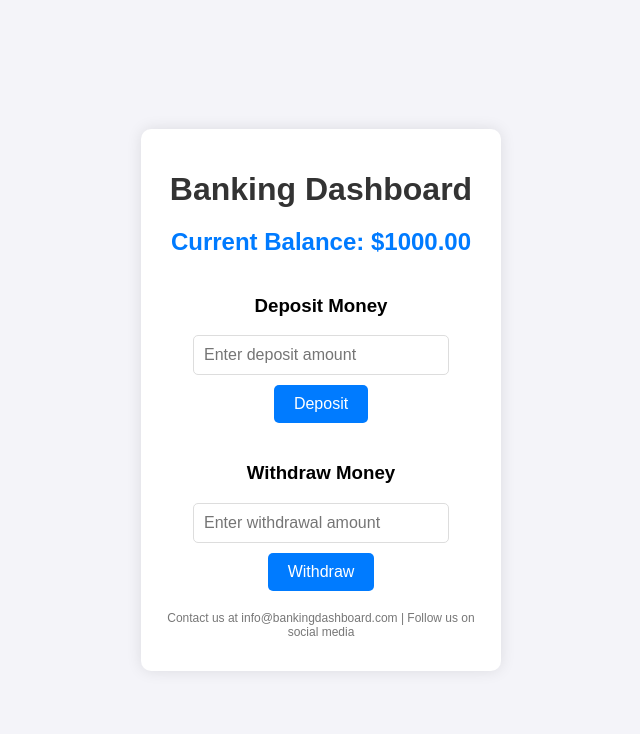
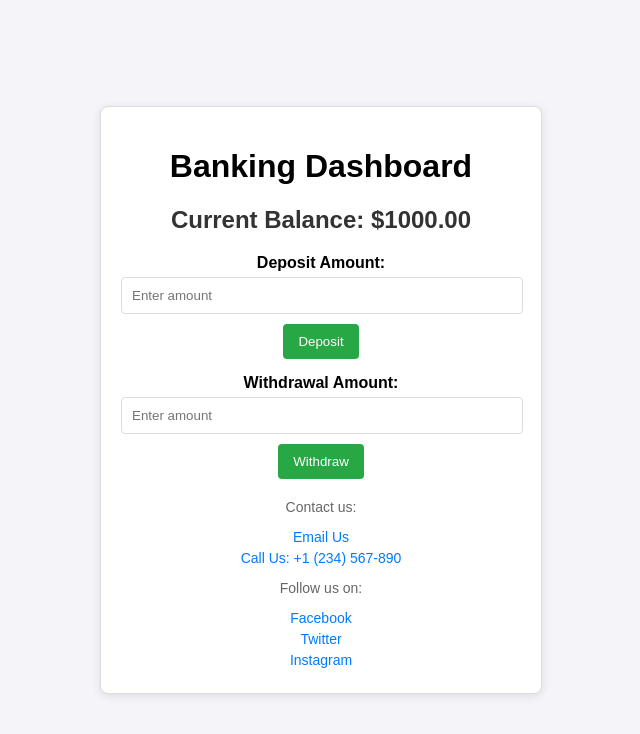
Before and after one commit to mahimagontalwar/Banking-Dashboard, a plain HTML site: page index.html in a window 1280 px wide. Shown: the whole page, without its empty margins (319-959 px from the left). Drawn offline with Linux system fonts and the light colour scheme.

Commit message:
commited

```diff
--- a/index.html
+++ b/index.html
@@ -2,37 +2,45 @@
 <html lang="en">
 <head>
     <meta charset="UTF-8">
-    <meta http-equiv="X-UA-Compatible" content="IE=edge">
     <meta name="viewport" content="width=device-width, initial-scale=1.0">
     <title>Banking Dashboard</title>
     <link rel="stylesheet" href="styles.css">
 </head>
 <body>
-    <div class="container">
-        <header>
-            <h1>Banking Dashboard</h1>
-        </header>
-        <main>
-            <section class="balance-section">
-                <h2>Current Balance: $<span id="balance">1000.00</span></h2>
-            </section>
-            <section class="actions">
-                <div class="action">
-                    <h3>Deposit Money</h3>
-                    <input type="number" id="deposit-amount" placeholder="Enter deposit amount">
-                    <button onclick="deposit()">Deposit</button>
-                </div>
-                <div class="action">
-                    <h3>Withdraw Money</h3>
-                    <input type="number" id="withdraw-amount" placeholder="Enter withdrawal amount">
-                    <button onclick="withdraw()">Withdraw</button>
-                </div>
-            </section>
-        </main>
+    <div class="dashboard">
+        <h1>Banking Dashboard</h1>
+        <div class="balance">
+            <h2>Current Balance: $<span id="balance">1000</span></h2>
+        </div>
+
+        <div class="transaction">
+            <label for="depositAmount">Deposit Amount:</label>
+            <input type="number" id="depositAmount" placeholder="Enter amount">
+            <button id="depositBtn">Deposit</button>
+        </div>
+
+        <div class="transaction">
+            <label for="withdrawAmount">Withdrawal Amount:</label>
+            <input type="number" id="withdrawAmount" placeholder="Enter amount">
+            <button id="withdrawBtn">Withdraw</button>
+        </div>
+
         <footer>
-            <p>Contact us at info@bankingdashboard.com | Follow us on social media</p>
+            <p>Contact us:</p>
+            <ul class="contact-info">
+                <li><a href="mailto:contact@bankdashboard.com">Email Us</a></li>
+                <li><a href="tel:+1234567890">Call Us: +1 (234) 567-890</a></li>
+            </ul>
+            <p>Follow us on:</p>
+            <ul class="social-links">
+                <li><a href="https://facebook.com" target="_blank">Facebook</a></li>
+                <li><a href="https://twitter.com" target="_blank">Twitter</a></li>
+                <li><a href="https://instagram.com" target="_blank">Instagram</a></li>
+            </ul>
         </footer>
+
     </div>
+
     <script src="script.js"></script>
 </body>
 </html>
--- a/script.js
+++ b/script.js
@@ -1,33 +1,42 @@
-// Initial balance set to $1,000
-let balance = 1000.00;
+document.addEventListener("DOMContentLoaded", function() {
+    let balance = 1000;
+    const balanceElement = document.getElementById('balance');
+    const depositBtn = document.getElementById('depositBtn');
+    const withdrawBtn = document.getElementById('withdrawBtn');
 
-// Function to update the displayed balance
-function updateBalanceDisplay() {
-    document.getElementById('balance').textContent = balance.toFixed(2);
+    // Update the balance display
+    function updateBalance() {
+        balanceElement.textContent = balance.toFixed(2);
     }
 
-// Function to handle deposits
-function deposit() {
-    const depositAmount = parseFloat(document.getElementById('deposit-amount').value);
+    // Handle deposit action
+    depositBtn.addEventListener('click', function() {
+        const depositAmount = parseFloat(document.getElementById('depositAmount').value);
         if (depositAmount > 0) {
             balance += depositAmount;
-        updateBalanceDisplay();
-        document.getElementById('deposit-amount').value = ''; // Clear the input field
+            updateBalance();
+            document.getElementById('depositAmount').value = '';
         } else {
-        alert('Please enter a valid amount to deposit.');
+            alert('Please enter a valid deposit amount.');
         }
+    });
+
+    // Handle withdraw action
+    withdrawBtn.addEventListener('click', function() {
+        const withdrawAmount = parseFloat(document.getElementById('withdrawAmount').value);
+        if (withdrawAmount > 0) {
+            if (withdrawAmount <= balance) {
+                balance -= withdrawAmount;
+                updateBalance();
+            } else {
+                alert('Insufficient balance. Please enter a smaller amount.');
             }
+            document.getElementById('withdrawAmount').value = '';
+        } else {
+            alert('Please enter a valid withdrawal amount.');
+        }
+    });
 
-// Function to handle withdrawals
-function withdraw() {
-    const withdrawAmount = parseFloat(document.getElementById('withdraw-amount').value);
-    if (withdrawAmount > 0 && withdrawAmount <= balance) {
-        balance -= withdrawAmount;
-        updateBalanceDisplay();
-        document.getElementById('withdraw-amount').value = ''; // Clear the input field
-    } else if (withdrawAmount > balance) {
-        alert('Insufficient balance.');
-    } else {
-        alert('Please enter a valid amount to withdraw.');
-    }
-}
+    // Initialize the balance
+    updateBalance();
+});
--- a/styles.css
+++ b/styles.css
@@ -1,93 +1,97 @@
-/* General Styles */
 body {
     font-family: Arial, sans-serif;
-    background-color: #f4f4f9;
-    margin: 0;
-    padding: 0;
     display: flex;
     justify-content: center;
     align-items: center;
-    min-height: 100vh;
-    box-sizing: border-box;
+    height: 100vh;
+    margin: 0;
+    background-color: #f4f4f9;
 }
 
-/* Container */
-.container {
+.dashboard {
+    text-align: center;
+    border: 1px solid #ddd;
+    padding: 20px;
+    border-radius: 8px;
     background-color: #fff;
-    padding: 20px;
-    border-radius: 10px;
-    box-shadow: 0 0 15px rgba(0, 0, 0, 0.1);
-    width: 320px;
+    width: 90%;
+    max-width: 400px;
+    box-shadow: 0 2px 10px rgba(0, 0, 0, 0.1);
+}
+
+.balance {
+    margin-bottom: 20px;
+}
+
+.balance h2 {
+    font-size: 24px;
+    color: #333;
+}
+
+.transaction {
+    margin-bottom: 15px;
+}
+
+.transaction label {
+    display: block;
+    margin-bottom: 5px;
+    font-weight: bold;
+}
+
+.transaction input {
+    width: calc(100% - 20px);
+    padding: 10px;
+    margin-bottom: 10px;
+    border: 1px solid #ddd;
+    border-radius: 4px;
+}
+
+.transaction button {
+    padding: 10px 15px;
+    background-color: #28a745;
+    color: #fff;
+    border: none;
+    border-radius: 4px;
+    cursor: pointer;
+    transition: background-color 0.3s ease;
+}
+
+.transaction button:hover {
+    background-color: #218838;
+}
+
+footer {
+    margin-top: 20px;
+    font-size: 12px;
+    color: #666;
+}
+footer {
+    margin-top: 20px;
+    font-size: 14px;
+    color: #666;
     text-align: center;
 }
 
-/* Header */
-header h1 {
-    color: #333;
-    margin-bottom: 20px;
+.contact-info,
+.social-links {
+    list-style-type: none;
+    padding: 0;
+    margin: 5px 0;
 }
 
-/* Balance Section */
-.balance-section {
-    margin-bottom: 20px;
+.contact-info li,
+.social-links li {
+    margin: 5px 0;
 }
 
-.balance-section h2 {
-    font-size: 24px;
+.contact-info a,
+.social-links a {
     color: #007bff;
+    text-decoration: none;
+    transition: color 0.3s ease;
 }
 
-/* Action Section */
-.actions {
-    display: flex;
-    flex-direction: column;
-    gap: 20px;
+.contact-info a:hover,
+.social-links a:hover {
+    color: #0056b3;
 }
-
-.action {
-    display: flex;
-    flex-direction: column;
-    align-items: center;
-}
-
-/* Input Fields */
-input {
-    padding: 10px;
-    margin-bottom: 10px;
-    border: 1px solid #ddd;
-    border-radius: 5px;
-    font-size: 16px;
-    width: 80%;
-    box-sizing: border-box;
-}
-
-/* Buttons */
-button {
-    padding: 10px 20px;
-    border: none;
-    border-radius: 5px;
-    background-color: #007bff;
-    color: #fff;
-    cursor: pointer;
-    font-size: 16px;
-    transition: background-color 0.3s;
-}
-
-button:hover {
-    background-color: #0056b3;
-}
-
-/* Footer */
-footer {
-    margin-top: 20px;
-    font-size: 12px;
-    color: #777;
-}
-
-/* Responsive Design */
-@media (max-width: 480px) {
-    .container {
-        width: 90%;
-        padding: 15px;
-    }
-}
```
Lines whose indentation alone changed are shown as unchanged.
